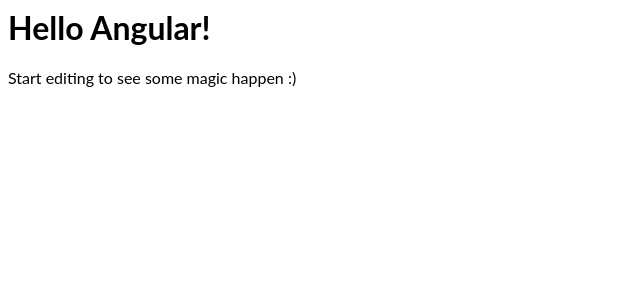
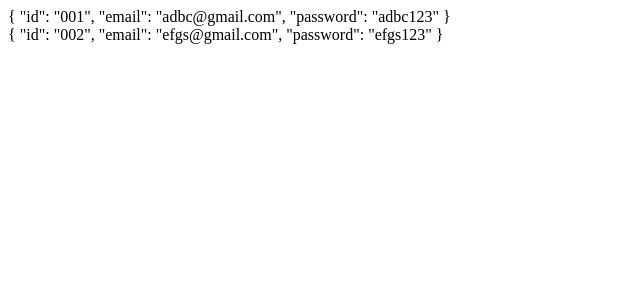
Before and after one commit to priyaravikumar15/angular-services, an Angular app: page / in a window 1280 px wide. Shown: the top 300 px of the page, without its empty margins (0-640 px from the left). Built offline with nearby package versions, Linux system fonts and the light colour scheme.

Commit message:
3 files modified, 1 added

```diff
--- a/src/app/app.component.html
+++ b/src/app/app.component.html
@@ -1,4 +1,3 @@
-<hello name="{{ name }}"></hello>
-<p>
-  Start editing to see some magic happen :)
-</p>
+<div *ngFor = "let adds of arrlist ">
+  {{adds|json}}
+</div>
--- a/src/app/app.component.ts
+++ b/src/app/app.component.ts
@@ -1,4 +1,5 @@
 import { Component } from '@angular/core';
+import { MainServices } from './main.services';
 
 @Component({
   selector: 'my-app',
@@ -7,4 +8,9 @@
 })
 export class AppComponent  {
   name = 'Angular';
+  arrlist = [];
+
+  constructor(public mservice:MainServices){
+    this.arrlist = this.mservice.getarraylist();
+  }
 }
--- a/src/app/app.module.ts
+++ b/src/app/app.module.ts
@@ -4,10 +4,12 @@
 
 import { AppComponent } from './app.component';
 import { HelloComponent } from './hello.component';
+import { MainServices } from './main.services';
 
 @NgModule({
   imports:      [ BrowserModule, FormsModule ],
   declarations: [ AppComponent, HelloComponent ],
-  bootstrap:    [ AppComponent ]
+  bootstrap:    [ AppComponent ],
+  providers:[ MainServices ]
 })
 export class AppModule { }
--- /dev/null
+++ b/src/app/main.services.ts
@@ -0,0 +1,17 @@
+import { Injectable } from '@angular/core';
+
+@Injectable()
+
+export class MainServices{
+
+constructor(){}
+
+addarraylist = [
+      {id:'001',email:'adbc@gmail.com',password:'adbc123'},
+      {id:'002',email:'efgs@gmail.com',password:'efgs123'}
+  ];
+
+getarraylist(){
+    return this.addarraylist;
+}
+}
```
